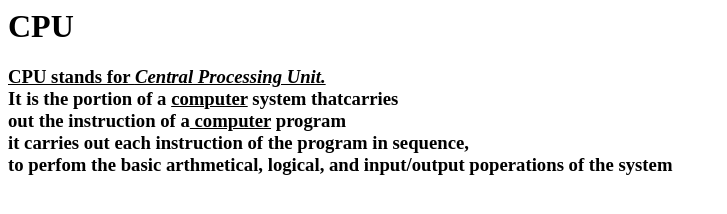
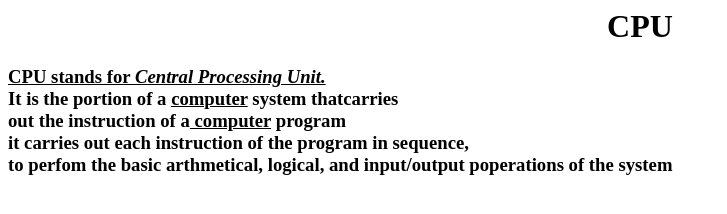
Before and after one commit to iamneo-production/aeacaaccaefadaeccdfffebaeceaec, a plain HTML site: page public/index.html in a window 1280 px wide. Shown: the whole page, without its empty margins (0-727 px from the left). Drawn offline with Linux system fonts and the light colour scheme.

Commit message:
Backup Commit

```diff
--- a/public/index.html
+++ b/public/index.html
@@ -1,5 +1,5 @@
 <html>
-    <h1> CPU </h1>
+    <center><h1> CPU </h1></center>
 
     <body>
         <p><h3>
```
